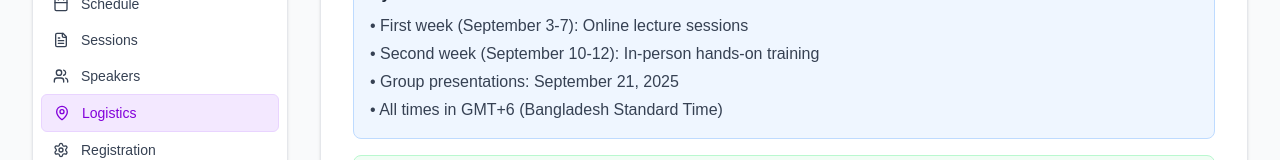
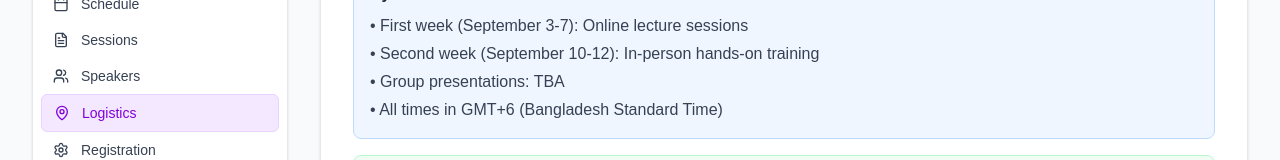
Before and after one commit to heronet/summerschool, a Next.js app: page / in a window 1280 px wide. Both pictures are taken after a click on the button "Logistics". Shown: the part 260-420 px from the top of the page. Built offline with nearby package versions, Linux system fonts and the light colour scheme.

Commit message:
update: date
Signed-off-by: Siratul Islam <sirat4757@gmail.com>

```diff
--- a/src/sections/logistics-content.tsx
+++ b/src/sections/logistics-content.tsx
@@ -15,7 +15,7 @@ const LogisticsContent = () => (
             <li>
               • Second week (September 10-12): In-person hands-on training
             </li>
-            <li>• Group presentations: September 21, 2025</li>
+            <li>• Group presentations: TBA</li>
             <li>• All times in GMT+6 (Bangladesh Standard Time)</li>
           </ul>
         </div>
```
